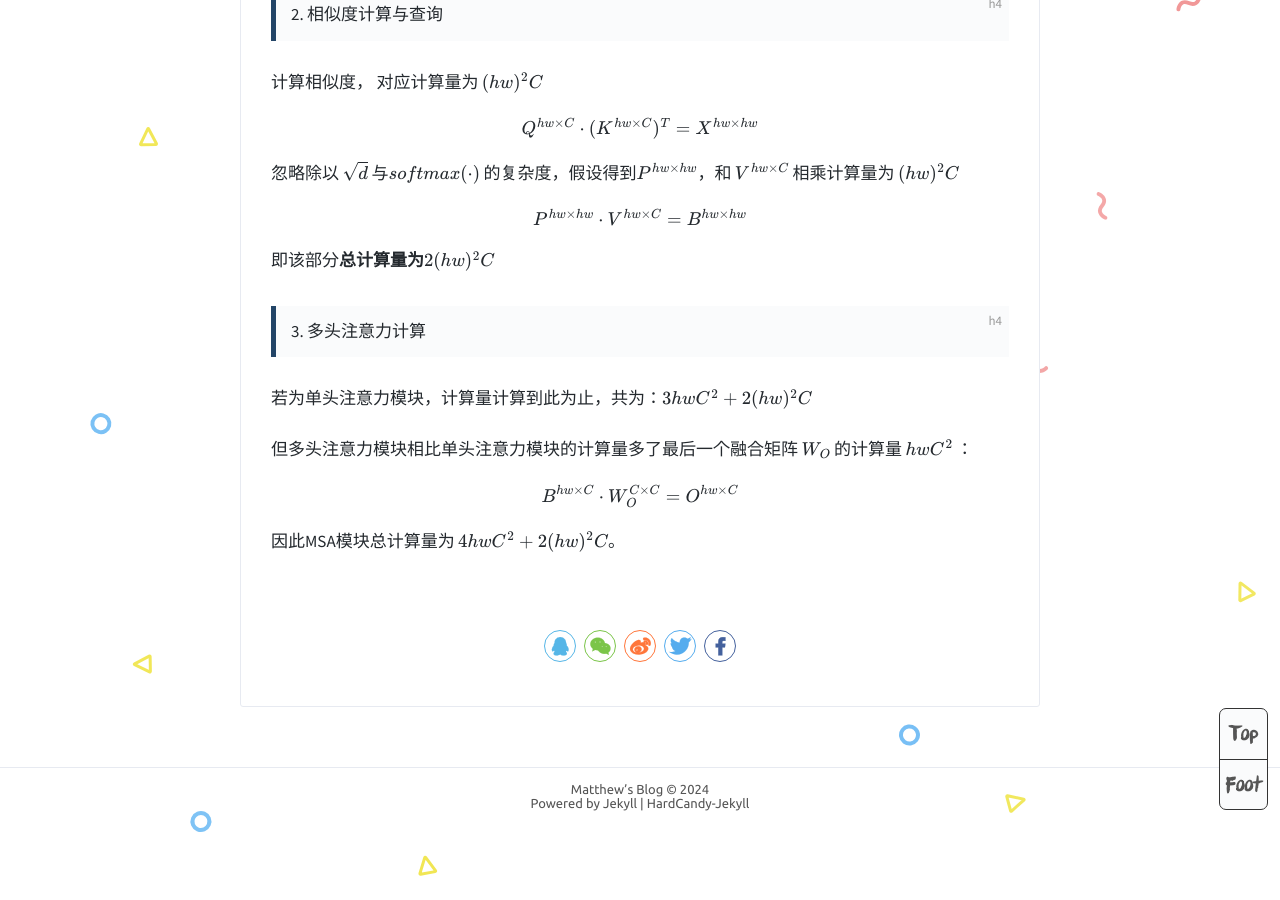
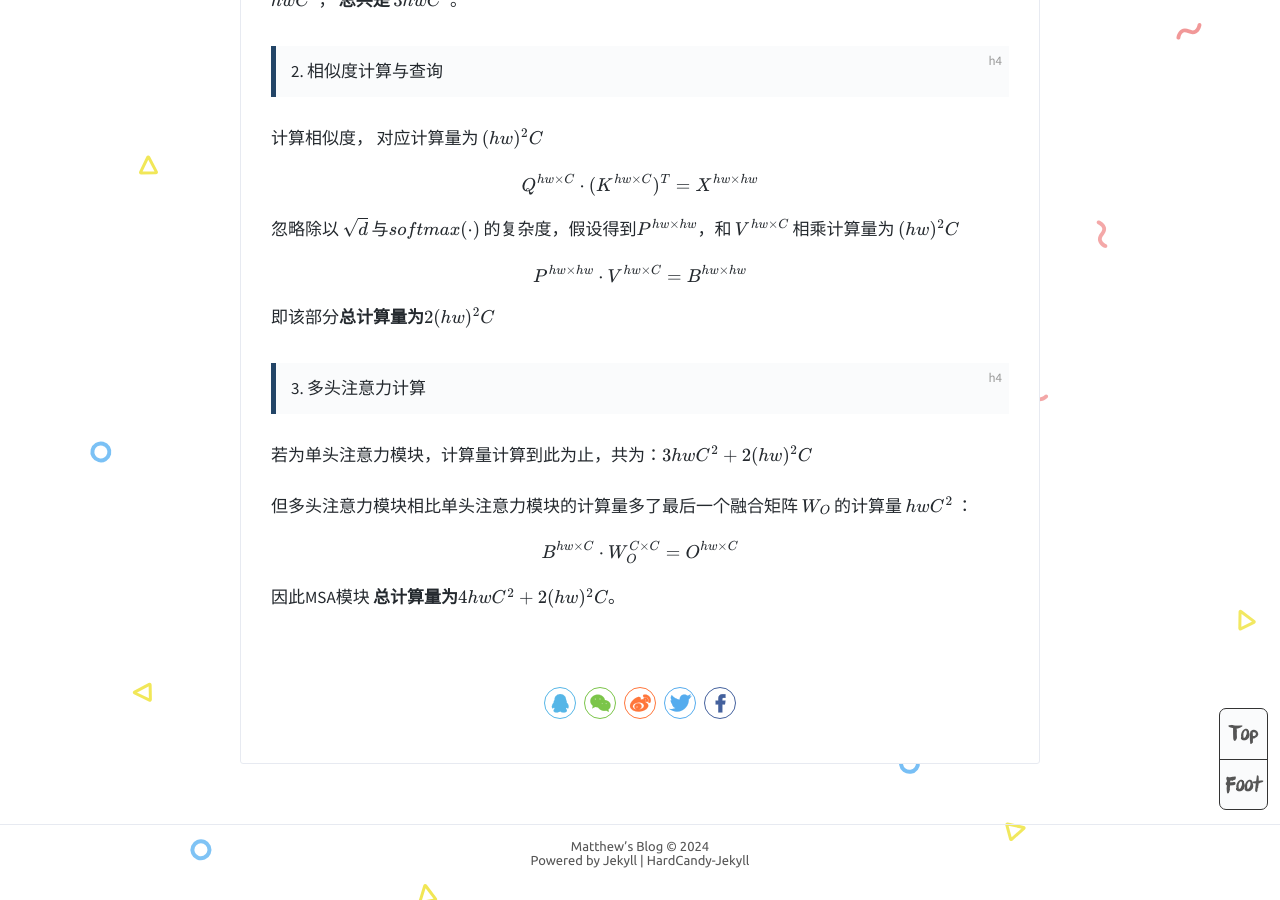
Before and after one commit to MatthewMaxy/MatthewMaxy.github.io, a Jekyll site: the page built from _posts/2024-04-10-VisionTransformer.md, in a window 1280 px wide and 900 px high, scrolled down 1557 px. Built offline with Jekyll 4.4.1, drawn with Linux system fonts in a browser that asks for light colours; formulas are drawn with MathJax 3; comment, search, counter and statistics services are not loaded.

```diff
--- a/_posts/2024-04-10-VisionTransformer.md
+++ b/_posts/2024-04-10-VisionTransformer.md
@@ -62,4 +63,4 @@ $$ P^{hw \times hw} \cdot V^{hw \times C} = B ^{hw \times hw} $$
 
 $$B^{hw \times C} \cdot W^{C \times C}_O = O^{hw \times C}$$
 
-因此MSA模块总计算量为 __$4hwC^2 + 2(hw)^2C$__。
+因此MSA模块 __总计算量为$4hwC^2 + 2(hw)^2C$__。
```
Also changed, not shown: other parts of _posts/2024-04-10-VisionTransformer.md (+1 -0 lines), assets/Blogs/2024-04-10/Vit.png (added).
